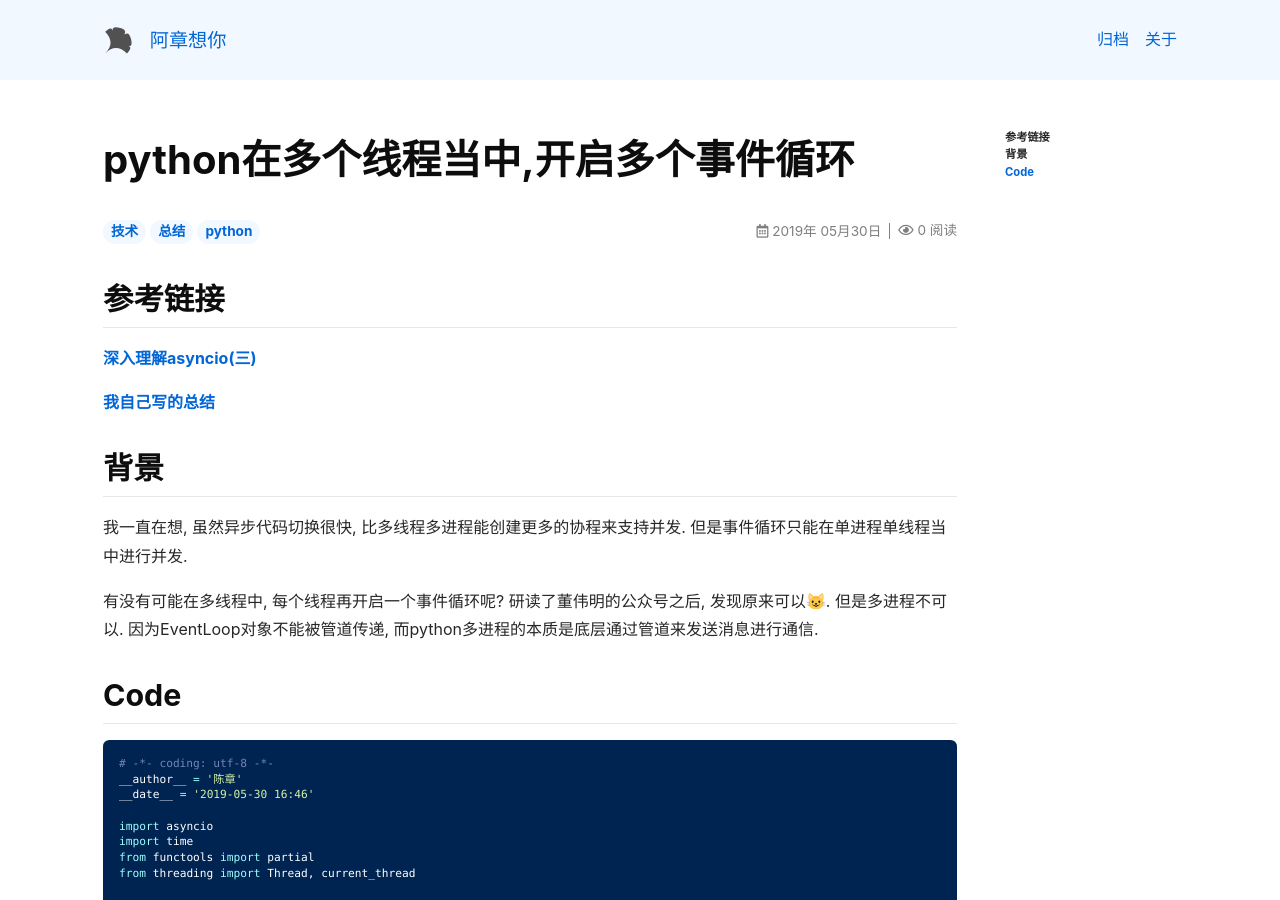
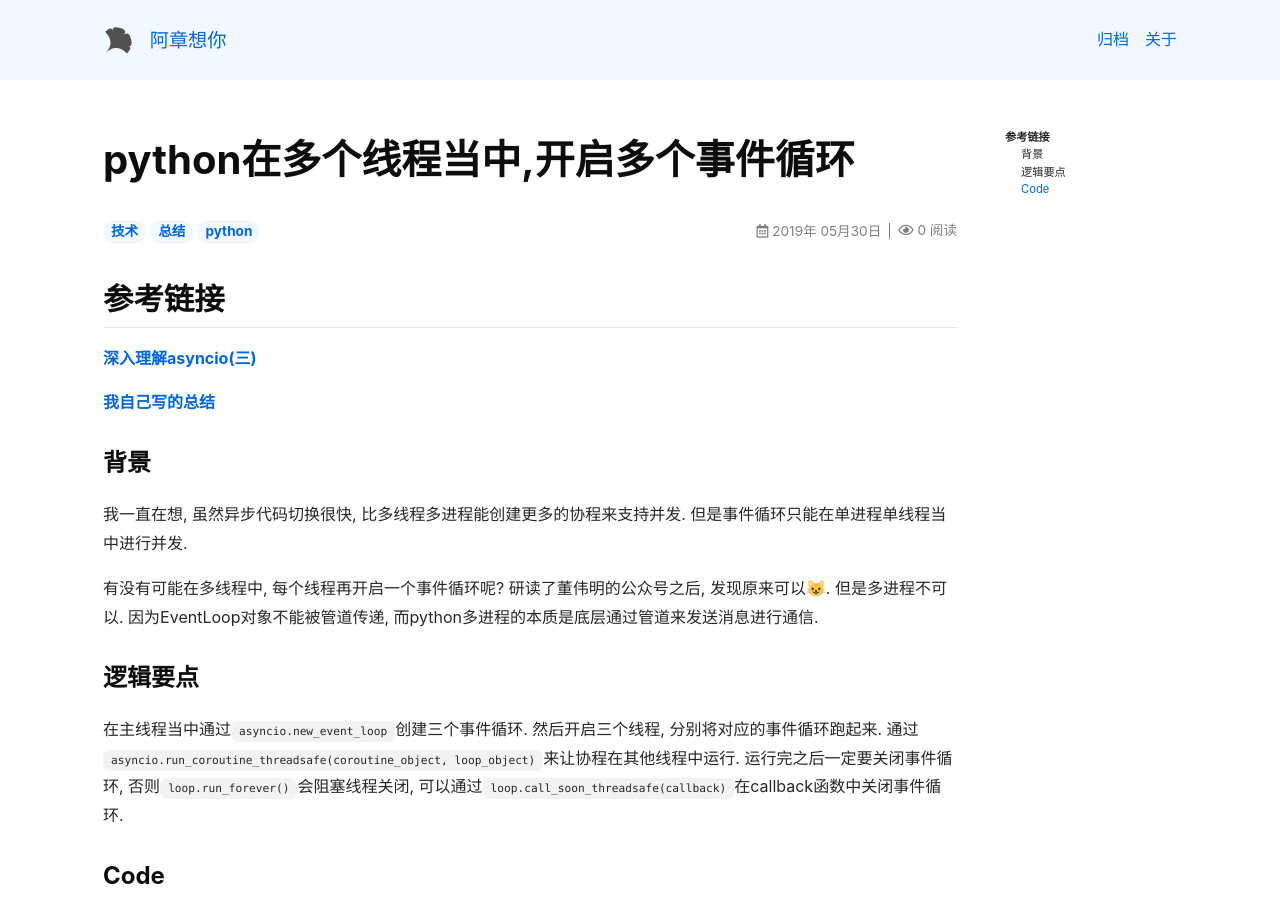
Before and after one commit to CheungChan/iblog, a Jekyll site: the page built from _posts/2019-05-30-python在多个线程中开启多个事件循环.md, in a window 1280 px wide and 900 px high. Built offline with Jekyll 4.4.1, drawn with Linux system fonts in a browser that asks for light colours; nearby versions of some CDN libraries; comment, search, counter and statistics services are not loaded.

Commit message:
python在多个线程当中,开启多个事件循环

````diff
--- a/_posts/2019-05-30-python在多个线程中开启多个事件循环.md
+++ b/_posts/2019-05-30-python在多个线程中开启多个事件循环.md
@@ -15,13 +15,17 @@ typora-root-url: ../../iblog
 
 [我自己写的总结](https://blog.azhangbaobao.cn/2019/05/29/%E6%80%BB%E7%BB%93asynicio.html)
 
-## 背景
+### 背景
 
 我一直在想, 虽然异步代码切换很快, 比多线程多进程能创建更多的协程来支持并发. 但是事件循环只能在单进程单线程当中进行并发.
 
 有没有可能在多线程中, 每个线程再开启一个事件循环呢? 研读了董伟明的公众号之后, 发现原来可以😺. 但是多进程不可以. 因为EventLoop对象不能被管道传递, 而python多进程的本质是底层通过管道来发送消息进行通信.
 
-## Code
+### 逻辑要点
+
+在主线程当中通过`asyncio.new_event_loop`创建三个事件循环. 然后开启三个线程, 分别将对应的事件循环跑起来. 通过`asyncio.run_coroutine_threadsafe(coroutine_object, loop_object)`来让协程在其他线程中运行. 运行完之后一定要关闭事件循环, 否则`loop.run_forever()`会阻塞线程关闭, 可以通过`loop.call_soon_threadsafe(callback)`在callback函数中关闭事件循环.
+
+### Code
 
 ```python
 # -*- coding: utf-8 -*-
````
